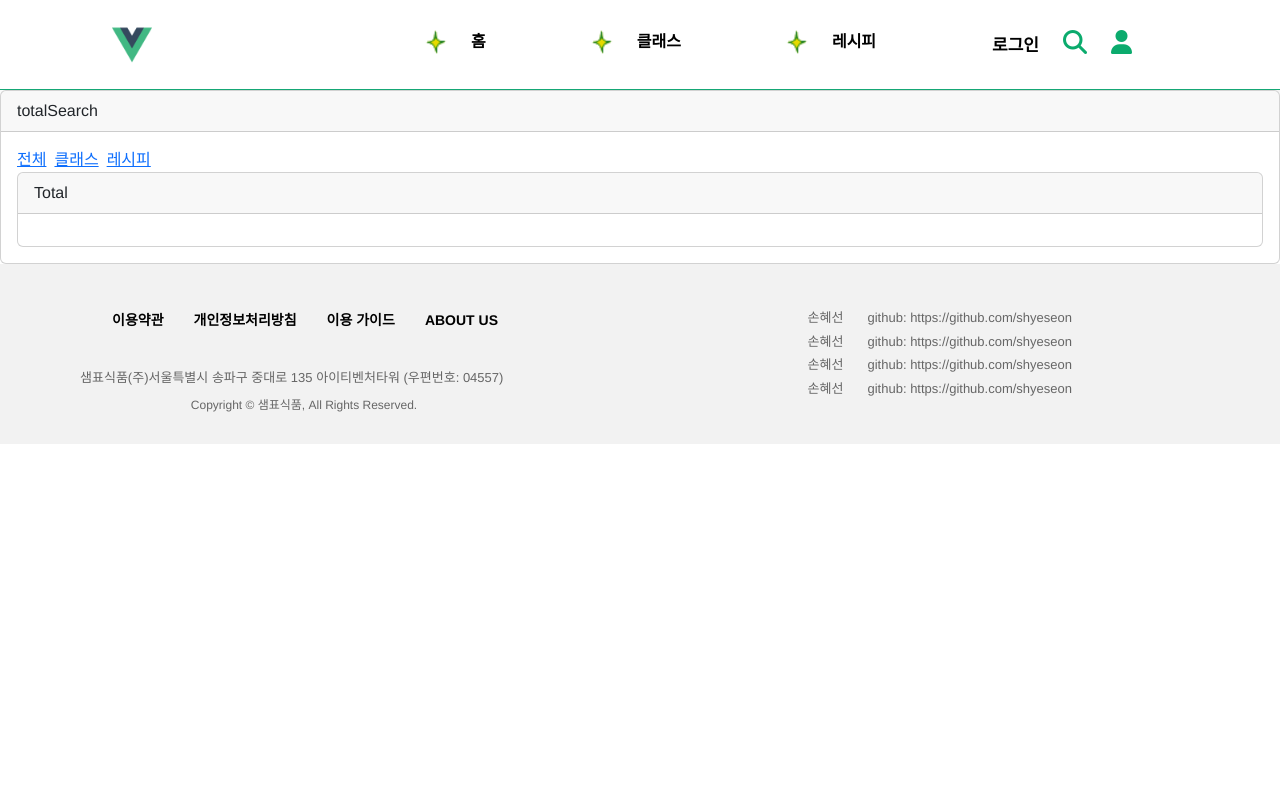
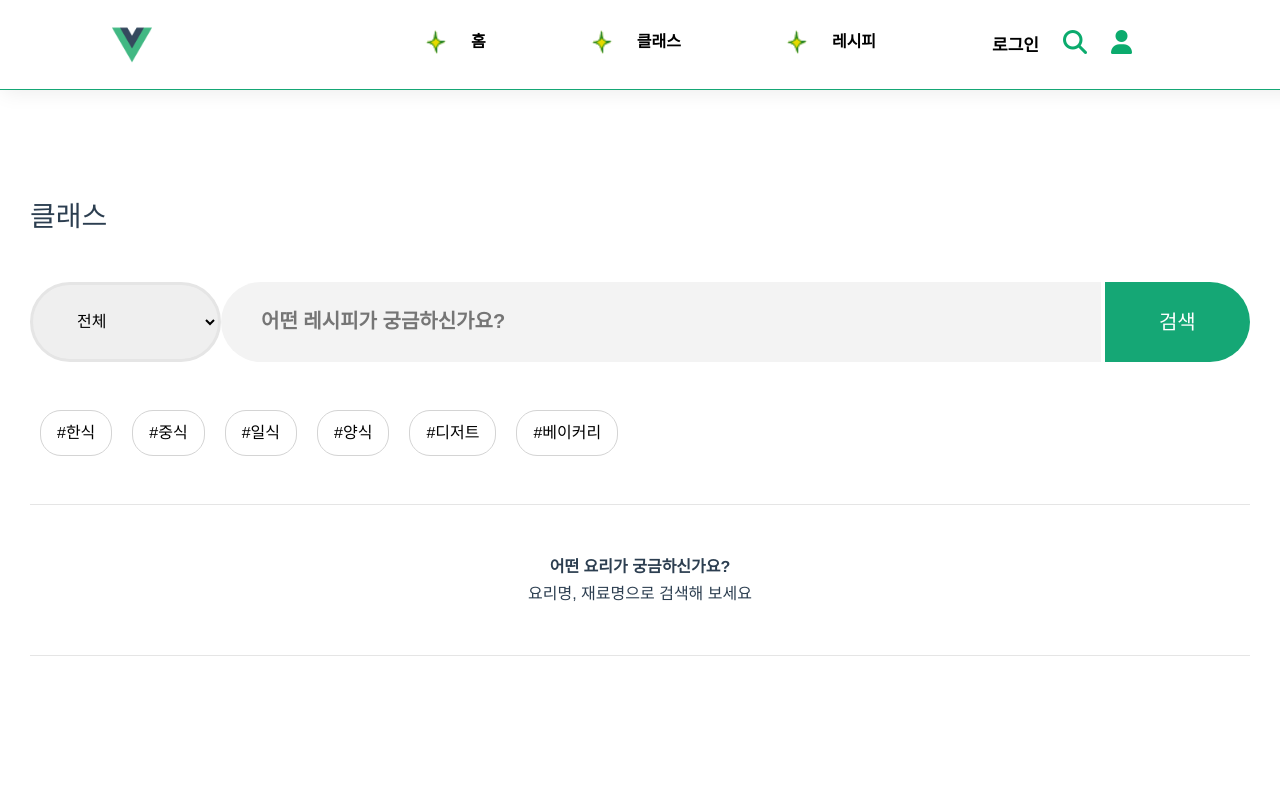
Before and after one commit to leek94/final_project_front_cooki, a Vue app: page /TotalSearchView/Total in a window 1280 px wide. Shown: the top 800 px of the page. Built offline with nearby package versions, Linux system fonts and the light colour scheme.

Commit message:
feat: totalSearch -ing

```diff
--- a/src/components/SearchBar.vue
+++ b/src/components/SearchBar.vue
@@ -3,8 +3,8 @@
         <!-- 선택하는 셀렉터 -->
         <select class="select-button ss">
             <option value="all">전체</option>
-            <option value="title">제목만</option>
-            <option value="content">내용만</option>
+            <option value="title">제목&내용만</option>
+            <option value="content">재료만</option>
         </select>
         <!-- 검색바 & 검색 버튼 & 카테고리 박스-->
         <div class="d-flex search-input-box">
@@ -21,6 +21,7 @@
         <button class="category-button">#디저트</button>
         <button class="category-button">#베이커리</button>
     </div>
+
 </template>
 
 <script setup>
--- a/src/views/Class/ClassListView/index.vue
+++ b/src/views/Class/ClassListView/index.vue
@@ -16,7 +16,8 @@
                     </ul>
                 </div>
                 <!-- 사진 -->
-                <RouterLink to="./ClassDetailView">클래스 디테일</RouterLink>
+                <RouterLink to="./ClassDetailView" class="me-3">클래스 디테일</RouterLink>
+                <RouterLink to="./ClassRegisterView">클래스 디테일</RouterLink>
                 <div class="main-box ss">
                     <ul class="main-img d-flex ss">
 
@@ -47,7 +48,6 @@
 <script setup>
 import ClassCard from '@/components/ClassCard.vue';
 import SearchBar from '@/components/SearchBar.vue';
-import RecipeCard from '@/components/RecipeCard.vue';
 import { ref } from 'vue';
 
 const activeIndex = ref(0);
@@ -58,14 +58,6 @@ const setActive = (index) => {
 </script>
 
 <style scoped>
-
-.recipe-title{
-    font-size: 3.75rem;
-    font-weight: 800;
-    text-align: start;
-}
-
-
 /* .ss{
     border: solid 1px;
 } */
@@ -73,11 +65,16 @@ const setActive = (index) => {
 .container_box{
     padding: 6.875rem 1.875rem 6.25rem;
     margin-bottom: 1.25rem;
-    max-width: 110rem;
+    max-width: 85rem;
     min-width: 75rem;
     margin: 0 auto;
 }
 
+.recipe-title{
+    font-size: 3.75rem;
+    font-weight: 800;
+    text-align: start;
+}
 
 .top-box{
     position: relative;
--- a/src/views/TotalSearchView/index.vue
+++ b/src/views/TotalSearchView/index.vue
@@ -1,7 +1,22 @@
 <template>
+    <div class="container_box ss">
+        <div class="recipe-title mb-5"><h3>클래스</h3></div>
+        <SearchBar></SearchBar>
+        <div class="result">
+            <div class="default-result">
+                <b>어떤 요리가 궁금하신가요?</b>
+                <br>
+                요리명, 재료명으로 검색해 보세요
+            </div>
+        </div>
+
+
+    </div>
+
     <div class="card">
         <div class="card-header">totalSearch</div>
         <div class="card-body">
+
             <RouterLink class="me-2" to="/TotalSearchView/Total">전체</RouterLink>
             <RouterLink class="me-2" to="/TotalSearchView/ClassCompact">클래스</RouterLink>
             <RouterLink class="me-2" to="/TotalSearchView/RecipeCompact">레시피</RouterLink>
@@ -11,7 +26,38 @@
 </template>
 
 <script setup>
+import SearchBar from '@/components/SearchBar.vue';
 </script>
 
 <style scoped>
+
+/* .ss{
+    border: solid 1px;
+} */
+
+.container_box{
+    padding: 6.875rem 1.875rem 6.25rem;
+    margin-bottom: 1.25rem;
+    max-width: 85rem;
+    min-width: 75rem;
+    margin: 0 auto;
+}
+
+.recipe-title{
+    font-size: 3.75rem;
+    font-weight: 800;
+    text-align: start;
+}
+
+.result{
+    margin-bottom: 5rem;
+}
+
+.default-result{
+    padding: 3rem 0;
+    text-align: center;
+    line-height: 1.7;
+    border-top: 1px solid #e5e5e5;
+    border-bottom: 1px solid #e5e5e5;
+}
 </style>
--- a/src/views/recipe/RecipeDetailView/index.vue
+++ b/src/views/recipe/RecipeDetailView/index.vue
@@ -20,7 +20,6 @@
             </div>
             <!-- 재료 -->
              <Items></Items>
-
 
             <div class="recipe-step mt-3">
                 <div class="recipe-step-tit text-start">
@@ -238,18 +237,6 @@ onMounted(()=>{
     color: #15a775;
 }
 
-.green-checker{
-    top: 0;
-    left: 0;
-    width: 1.5rem;
-    height: 1.5rem;
-    background-image: url('C:\project\projects-vue\cooki_final_front_web\public\images\photos\li_checker.png');
-    background-repeat: no-repeat;
-    background-position: center;
-    list-style-type: none;
-}
-
-
 /* 레시피 캐러셀 */
 
 swiper-container{
--- a/src/views/recipe/RecipeListView/index.vue
+++ b/src/views/recipe/RecipeListView/index.vue
@@ -56,7 +56,6 @@
 </template>
 
 <script setup>
-import ClassCard from '@/components/ClassCard.vue';
 import SearchBar from '@/components/SearchBar.vue';
 import RecipeCard from '@/components/RecipeCard.vue';
 import { ref } from 'vue';
@@ -84,7 +83,7 @@ const setActive = (index) => {
 .container_box{
     padding: 6.875rem 1.875rem 6.25rem;
     margin-bottom: 1.25rem;
-    max-width: 110rem;
+    max-width: 85rem;
     min-width: 75rem;
     margin: 0 auto;
 }
```
